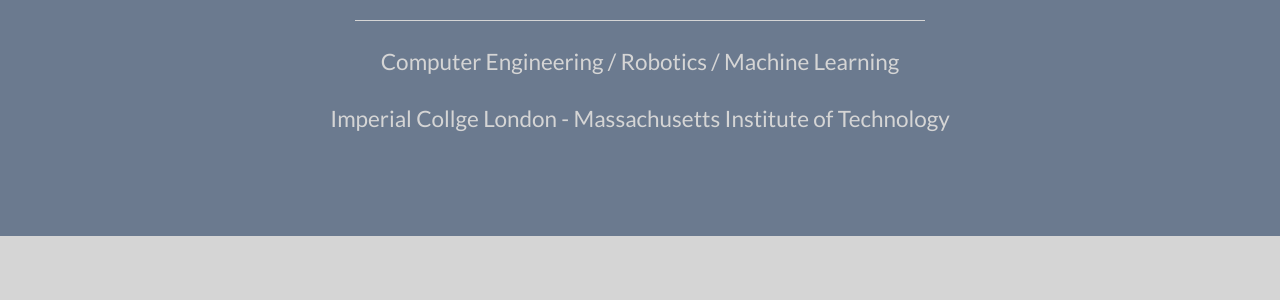
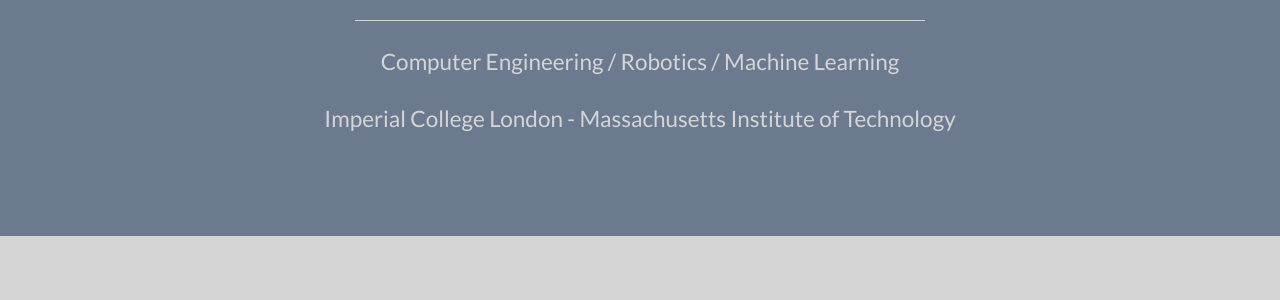
Before and after one commit to patrickjohncyh/patrickjohncyh.github.io, a Jekyll site: the page built from _posts/2014-07-13-C90-Compiler.markdown, in a window 1280 px wide and 900 px high, scrolled down 347 px. Shown: the part 155-455 px from the top of the window. Built offline with Jekyll 4.4.1, drawn with Linux system fonts in a browser that asks for light colours.

Commit message:
Fix typo

```diff
--- a/_config.yml
+++ b/_config.yml
@@ -5,7 +5,7 @@ url: https://example.github.io
 description: "Patrick John's Portfolio"
 keywords: "Patrick John Chia, Machine Learning, Robotics, Imperial College"
 skills: "Computer Engineering / Robotics / Machine Learning"
-education: "Imperial Collge London - Massachusetts Institute of Technology"
+education: "Imperial College London - Massachusetts Institute of Technology"
 meta_author: LastName FirstName
 
 # Google webmaster tools
```
